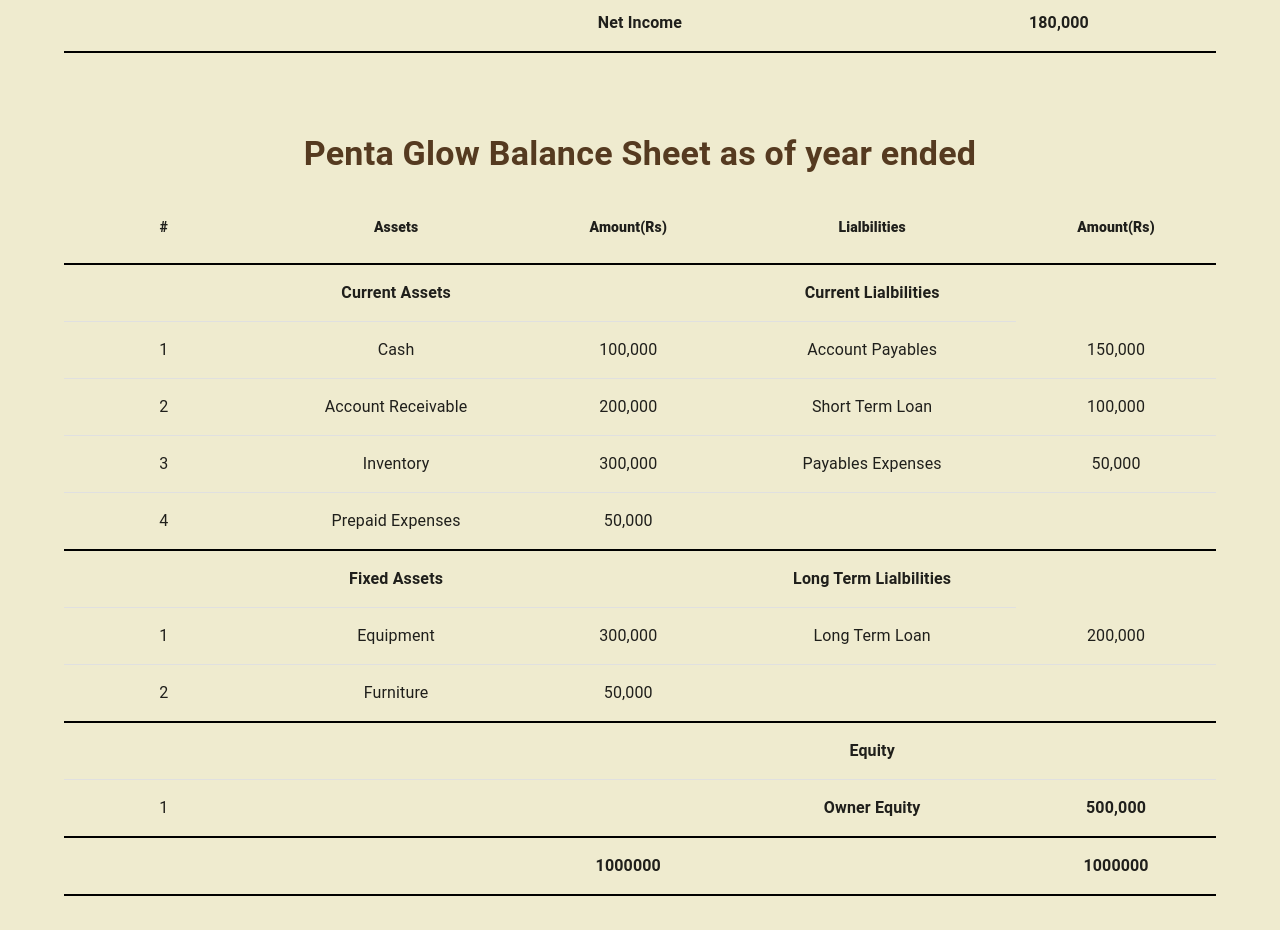
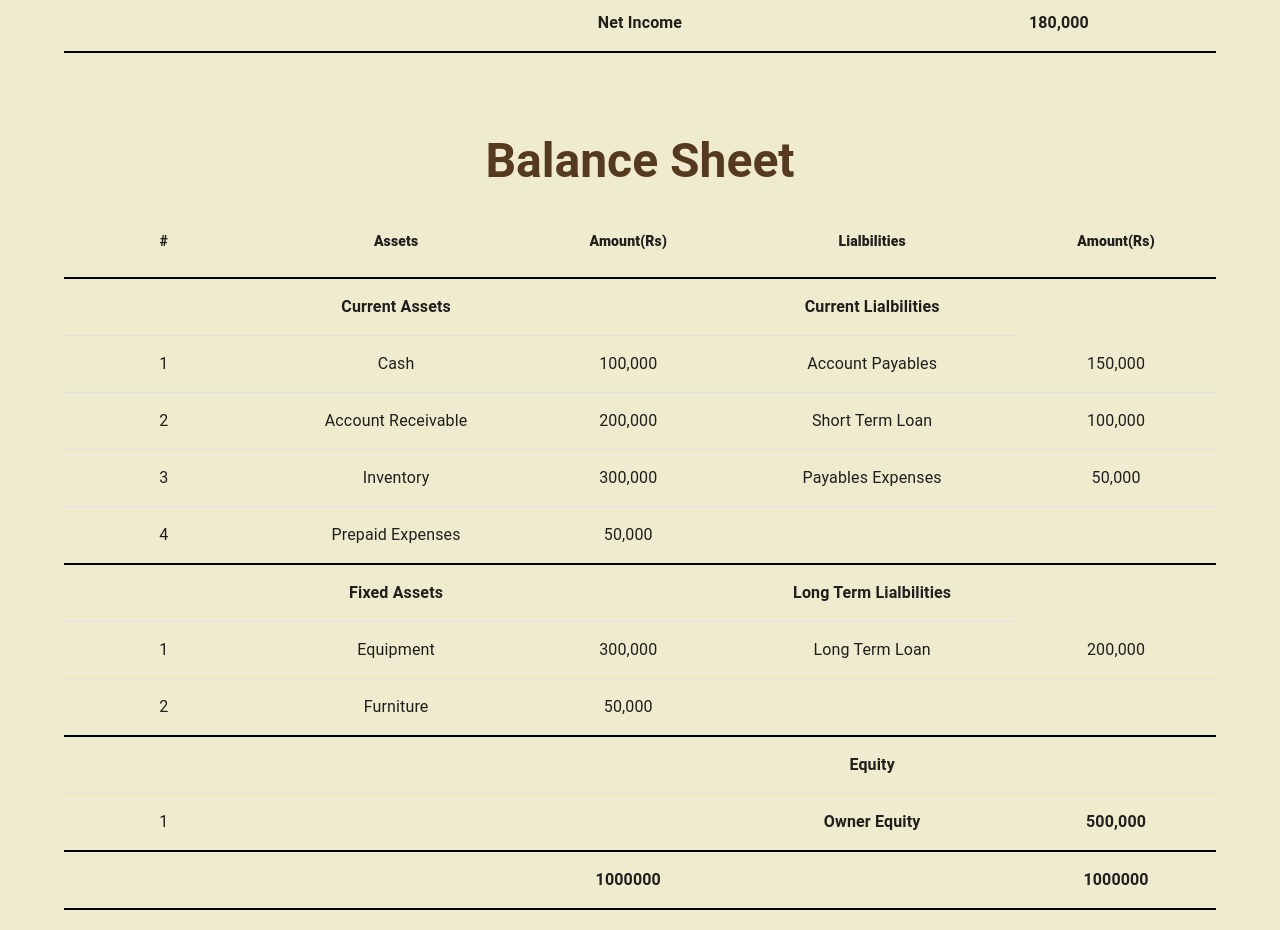
Before and after one commit to kabeer-dev/Penta-Glow, a React (Create React App) app: page /financial-statements in a window 1280 px wide. Shown: the part 820-1750 px from the top of the page. Built offline with nearby package versions, Linux system fonts and the light colour scheme.

Commit message:
blance changed

```diff
--- a/src/components/financial/index.js
+++ b/src/components/financial/index.js
@@ -226,7 +226,7 @@
                 </Container>
 
                 <Container sx={{mt: 10}}>
-                    <Typography variant='h4' sx={{ textAlign: 'center', color: "#553a20", fontWeight: '600', mt: 4 }}>Penta Glow Balance Sheet as of year ended</Typography>
+                    <Typography variant='h3' sx={{ textAlign: 'center', color: "#553a20", fontWeight: '600', mt: 4 }}>Balance Sheet</Typography>
                     <TableContainer sx={{ mt: 2 }}>
                         <Table>
                             <TableHead>
```
